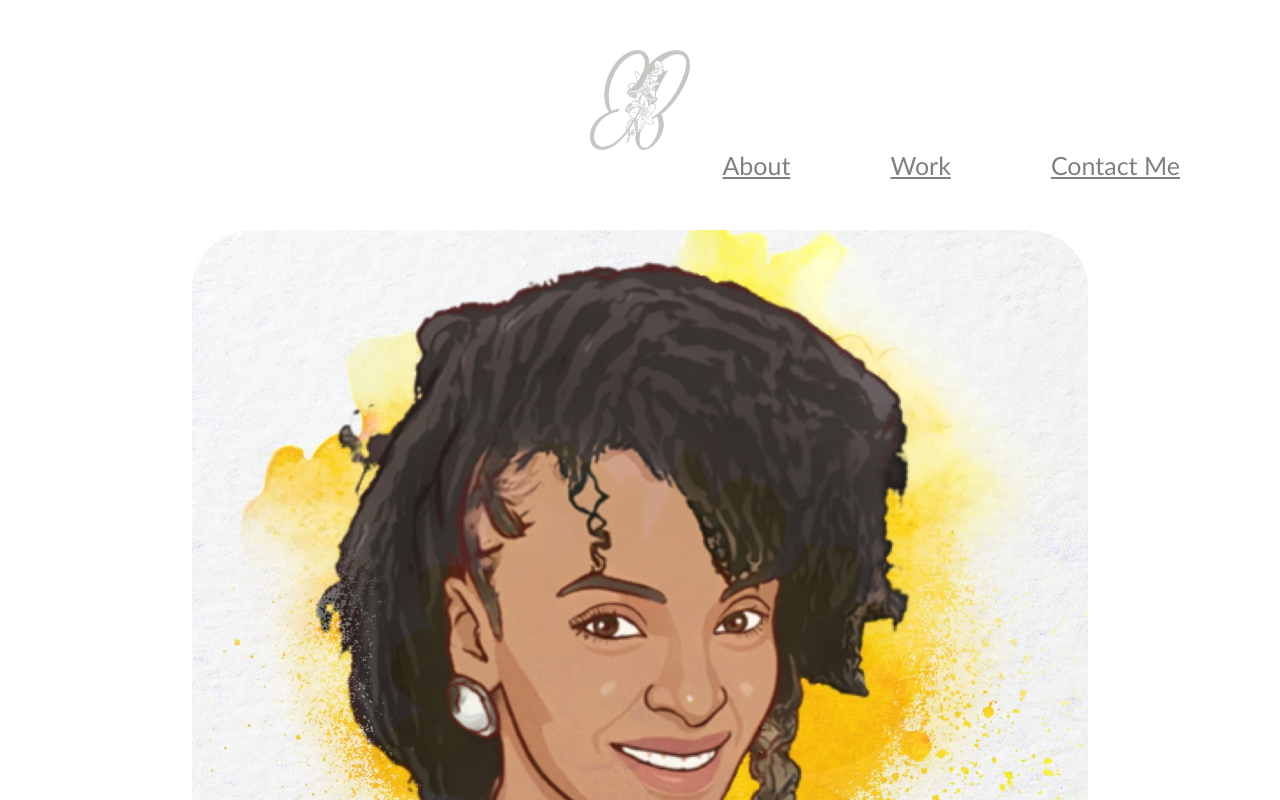
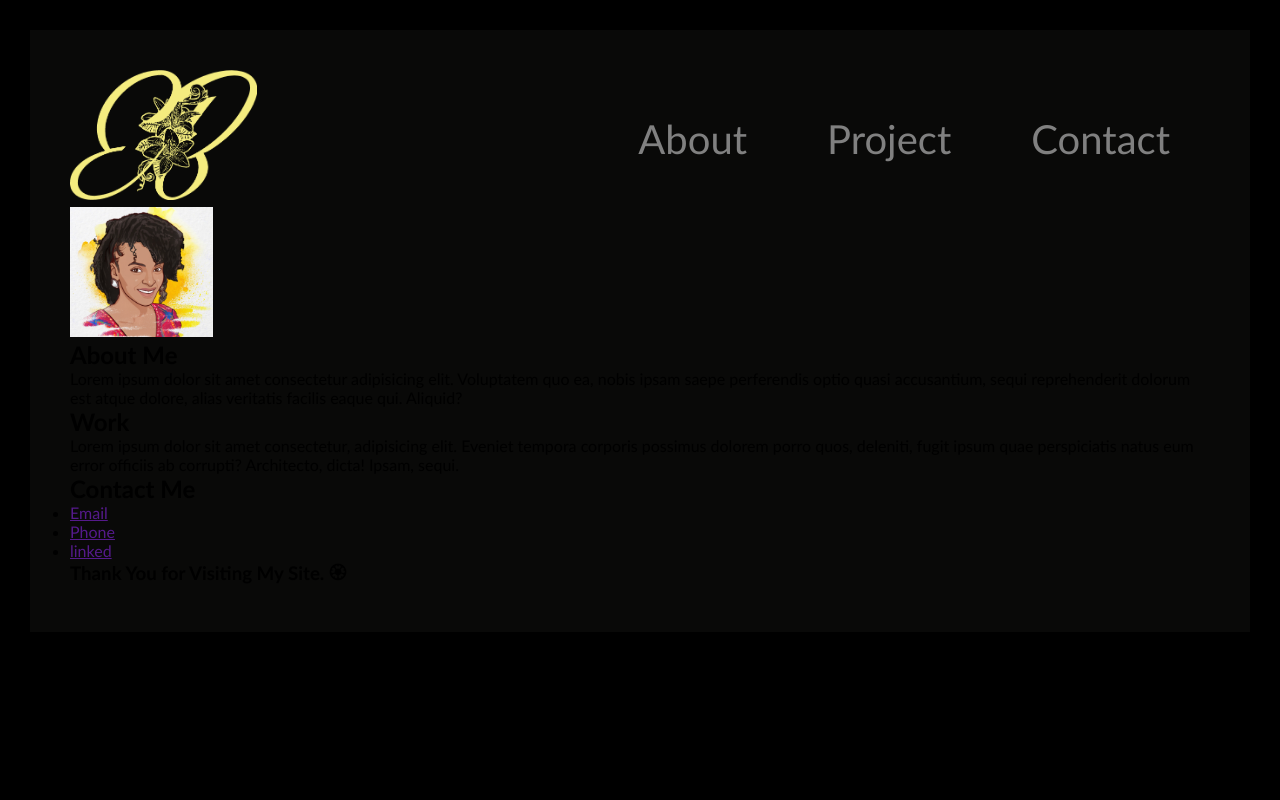
Before and after one commit to eburka/Portfolio, a plain HTML site: page index.html in a window 1280 px wide. Shown: the top 800 px of the page. Drawn offline with Linux system fonts and the light colour scheme.

Commit message:
fixed header

```diff
--- a/assets/css/style.css
+++ b/assets/css/style.css
@@ -5,49 +5,59 @@
 }
 
 html {
-    background: url(/assets/image/portfolio\ pic.webp) no-repeat center center fixed;
+    background-color: black;
+    font-family:'Gill Sans', 'Gill Sans MT', Calibri, 'Trebuchet MS', sans-serif;
 }
 
 body {
-    font-family: 'Gill Sans', 'Gill Sans MT', Calibri, 'Trebuchet MS', sans-serif;
-    background-color: rgba(255, 255, 255, 0.35);
-    color: grey;
+    margin: 30px;
+    padding: 40px;
+    background-color: rgba(60, 60, 59, 0.15)
+}
+
+img {
+    height: 130px;
 }
 
 header {
-    margin: 20px;
-    padding: 30px;
-
+    display: flex;
+    flex-wrap: wrap;
+    justify-content: space-between;
 }
 
-header h1 img {
-    height: 100px;
-    width: 100px;
+header h1 {
+    margin: 0;
+}
+
+header nav {
+    display: flex;
+    flex-wrap: wrap;
+    align-items: center;
+}
+header a {
+    text-decoration: none;
 }
 
 header nav ul {
-    font-size: 25px;
     display: flex;
     flex-wrap: wrap;
-    justify-content: flex-end;
     list-style: none;
 }
 
 header nav ul li a {
-    padding: 50px;
+    padding: 0 40px;
+    font-size: 5vh;
     color: grey;
 }
 
-img {
-    display: block;
-    margin-left: auto;
-    margin-right: auto;
-    width: 70%;
-    border-radius: 7%;
-    opacity: 0.9;
+header nav ul li a:hover {
+    background-color: rgb(42, 41, 41);
+    color: rgb(236, 236, 140);
+    border-radius: 15px;
 }
 
 
+/*
 .contact {
     display: flex;
     flex-wrap: wrap;
@@ -71,3 +81,5 @@ footer {
     padding: 40px 80px;
     background-color: rgba(255, 255, 255, 0.35);
 }
+
+ */
--- a/index.html
+++ b/index.html
@@ -11,22 +11,19 @@
     <!--HEADER-->
     <header>
       <h1>
-        <img src="/assets/image/eb.png" alt="" />
+        <img src="/assets/image/3.png" alt="" />
       </h1>
       <nav>
         <ul>
           <li>
-            <a href="#about-me"> About </a>
+            <a href="#about"> About </a>
           </li>
           <li>
-            <a href="#work">Work</a>
+            <a href="#project">Project</a>
           </li>
           <li>
-            <a href="#contact-me">Contact Me</a>
+            <a href="#contact">Contact</a>
           </li>
-          <!-- <li>
-            <a href="#resume">Resume</a>
-          </li> -->
         </ul>
       </nav>
     </header>
```
Also changed, not shown: assets/image/3.png (added), assets/image/eb.png (deleted), assets/image/portfolio pic.webp (deleted).
